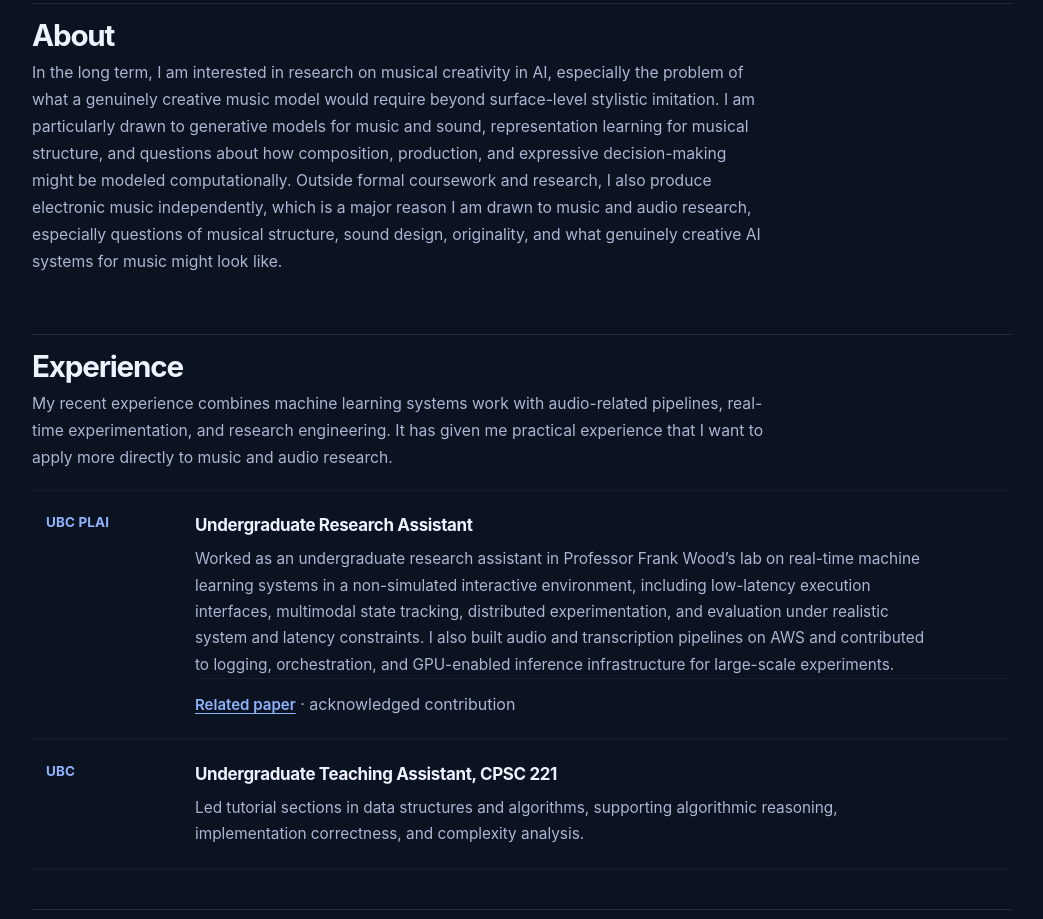
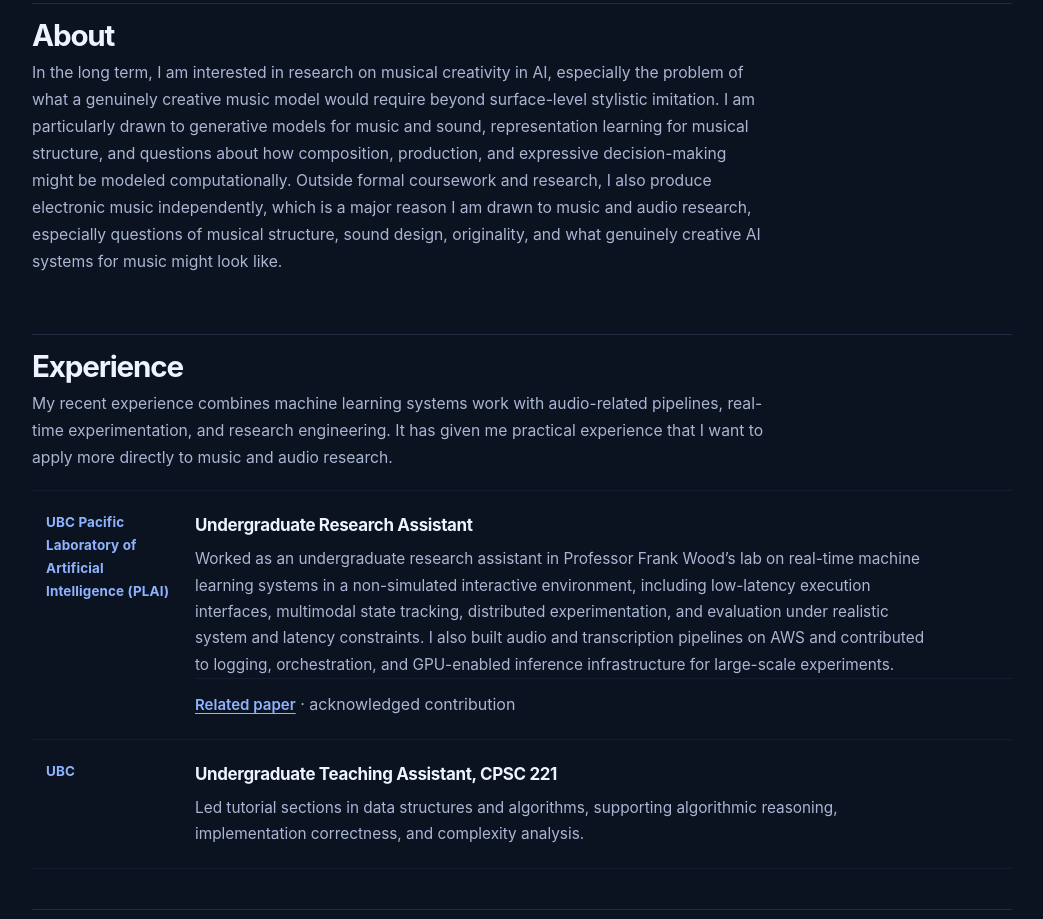
Before and after one commit to g30133/g30133.github.io, a plain HTML site: page index.html in a window 1280 px wide. Shown: the part 317-1236 px from the top of the page, without its empty margins (118-1161 px from the left). Drawn offline with Linux system fonts and the light colour scheme.

Commit message:
wording update

```diff
--- a/index.html
+++ b/index.html
@@ -382,7 +382,7 @@
 
         <div class="experience-list">
           <div class="experience">
-            <div class="label">UBC PLAI</div>
+            <div class="label">UBC Pacific Laboratory of Artificial Intelligence (PLAI)</div>
             <div>
               <h3>Undergraduate Research Assistant</h3>
               <p>
```
